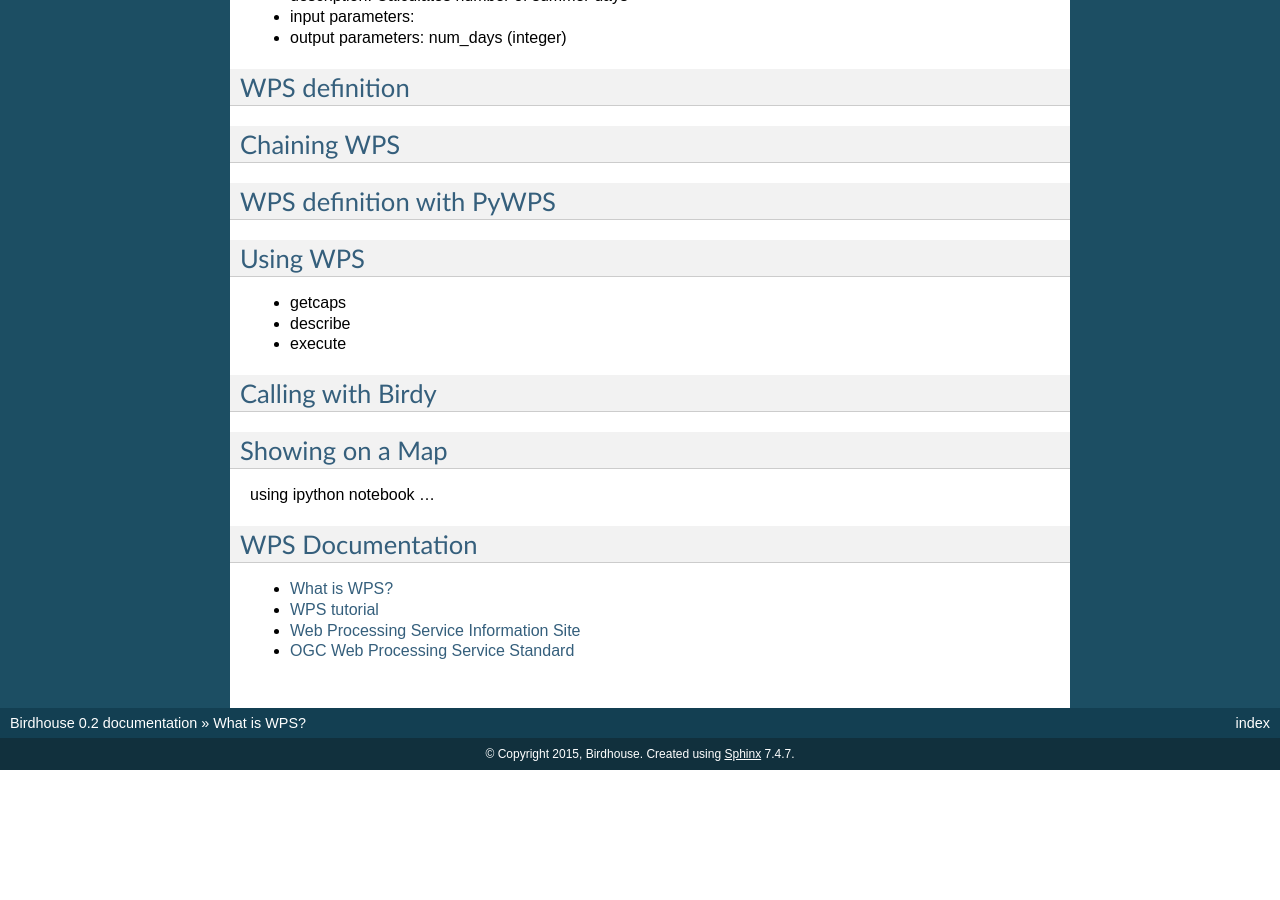
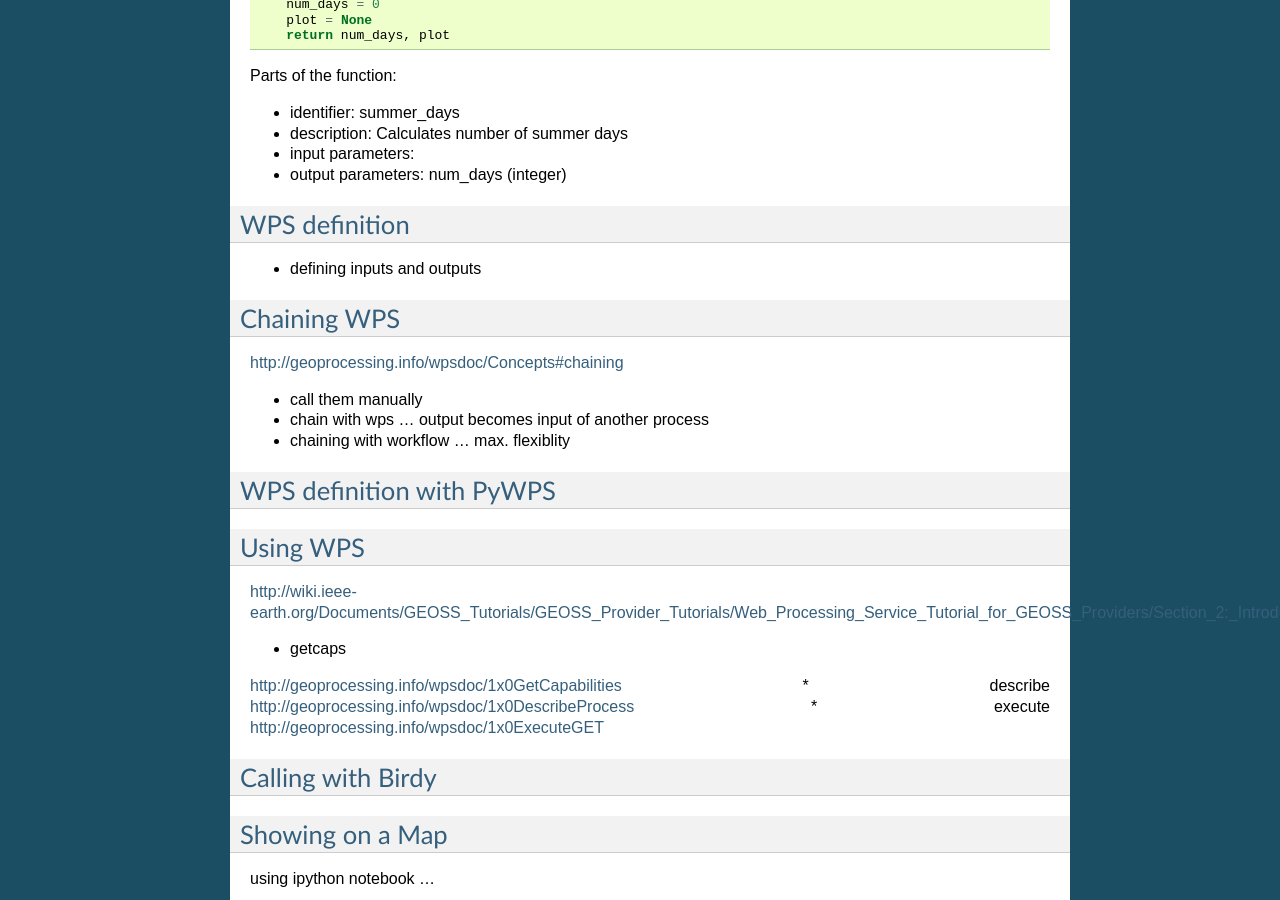
Before and after one commit to bird-house/birdhouse-docs, a Sphinx documentation site: the page built from docs/source/tutorial/wps.rst, in a window 1280 px wide and 900 px high, scrolled down 587 px. Built offline with Sphinx 7.4.7, drawn with Linux system fonts in a browser that asks for light colours; before the commit the page ends 1357 px from its top, so only the background shows below that; some of the changed text lies outside the part shown.

Commit message:
working on wps tutorial

```diff
--- a/docs/source/tutorial/wps.rst
+++ b/docs/source/tutorial/wps.rst
@@ -2,6 +2,13 @@
 
 What is WPS?
 ============
+
+The Web Processing Service (WPS) offers a simple web-based method of finding, accessing, and using all kinds of calculations and models.
+
+http://geoprocessing.info/wpsdoc/Concepts#what
+
+
+Offering your functions as simple web service. The service is self-describing. can be called sync and async.
 
 .. contents::
     :local:
@@ -29,8 +36,16 @@
 WPS definition
 --------------
 
+* defining inputs and outputs
+
 Chaining WPS
 ------------
+
+http://geoprocessing.info/wpsdoc/Concepts#chaining
+
+* call them manually
+* chain with wps ... output becomes input of another process
+* chaining with workflow ... max. flexiblity
 
 WPS definition with PyWPS
 -------------------------
@@ -38,9 +53,15 @@
 Using WPS
 ---------
 
+http://wiki.ieee-earth.org/Documents/GEOSS_Tutorials/GEOSS_Provider_Tutorials/Web_Processing_Service_Tutorial_for_GEOSS_Providers/Section_2:_Introduction_to_WPS
+
 * getcaps
+http://geoprocessing.info/wpsdoc/1x0GetCapabilities
 * describe
+http://geoprocessing.info/wpsdoc/1x0DescribeProcess
 * execute
+http://geoprocessing.info/wpsdoc/1x0ExecuteGET
+
 
 Calling with Birdy
 ------------------
@@ -56,5 +77,4 @@
 
 * `What is WPS? <http://geoprocessing.info/wpsdoc/Concepts#what>`_
 * `WPS tutorial <http://wiki.ieee-earth.org/Documents/GEOSS_Tutorials/GEOSS_Provider_Tutorials/Web_Processing_Service_Tutorial_for_GEOSS_Providers/Section_2:_Introduction_to_WPS>`_
-* `Web Processing Service Information Site <http://geoprocessing.info/wpsdoc/index>`_
 * `OGC Web Processing Service Standard <http://www.opengeospatial.org/standards/wps>`_
```
